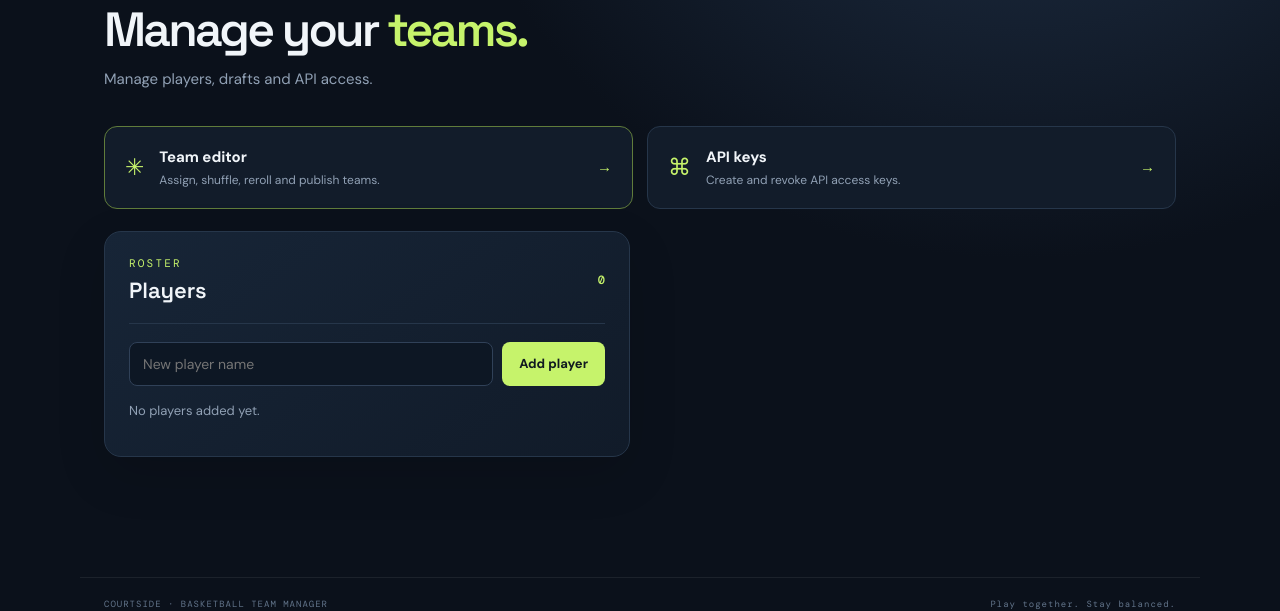
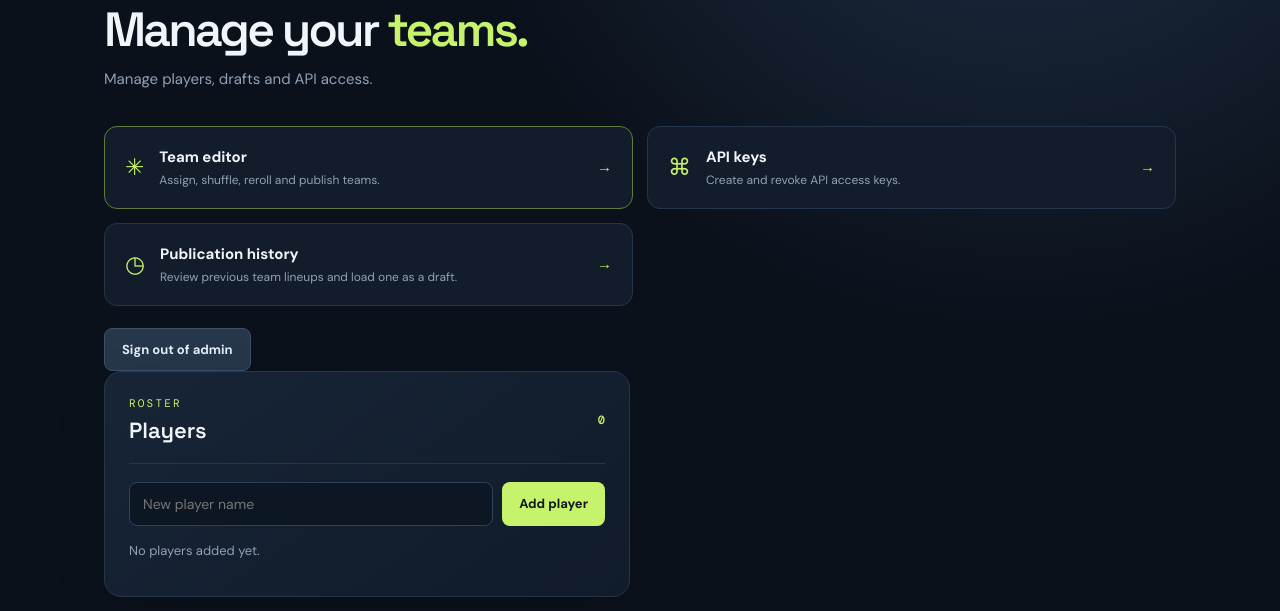
Before and after one commit to Hyagreev14/basketball-teams, a Flask app: page /manage/dashboard in a window 1280 px wide. Shown: the part 159-770 px from the top of the page. Run offline with Flask 3, Linux system fonts and the light colour scheme; the visitor is signed in with stand-in values (Sample User, id 1); data comes from the database, SQL or seed files in the repository; data that the repository does not hold is empty.

Commit message:
ui: link all admin tools from dashboard

```diff
--- a/templates/manage.html
+++ b/templates/manage.html
@@ -1,7 +1,8 @@
 {% extends "base.html" %}{% block title %}Admin dashboard{% endblock %}
 {% block content %}
 <section class="page-head"><p class="eyebrow">CONTROL ROOM</p><h1>Manage your <em>teams.</em></h1><p class="muted">Manage players, drafts and API access.</p></section>
-<div class="action-grid"><a class="action-card featured" href="{{ url_for('edit') }}"><span class="action-icon">✳</span><span><b>Team editor</b><small>Assign, shuffle, reroll and publish teams.</small></span><strong>→</strong></a><a class="action-card" href="{{ url_for('api_keys') }}"><span class="action-icon">⌘</span><span><b>API keys</b><small>Create and revoke API access keys.</small></span><strong>→</strong></a></div>
+<div class="action-grid"><a class="action-card featured" href="{{ url_for('edit') }}"><span class="action-icon">✳</span><span><b>Team editor</b><small>Assign, shuffle, reroll and publish teams.</small></span><strong>→</strong></a><a class="action-card" href="{{ url_for('api_keys') }}"><span class="action-icon">⌘</span><span><b>API keys</b><small>Create and revoke API access keys.</small></span><strong>→</strong></a><a class="action-card" href="{{ url_for('history') }}"><span class="action-icon">◷</span><span><b>Publication history</b><small>Review previous team lineups and load one as a draft.</small></span><strong>→</strong></a></div>
+<div class="dashboard-footer"><form method="post" action="{{ url_for('admin_logout') }}"><input type="hidden" name="_csrf" value="{{ csrf_token() }}"><button class="btn secondary">Sign out of admin</button></form></div>
 <div class="admin-columns single-column">
 <section class="panel"><div class="panel-title"><div><p class="eyebrow">ROSTER</p><h2>Players</h2></div><span class="count">{{ players|length }}</span></div>
 <form method="post" action="{{ url_for('manage_players') }}" class="inline-form"><input type="hidden" name="_csrf" value="{{ csrf_token() }}"><input name="name" placeholder="New player name" required maxlength="60"><button class="btn primary">Add player</button><input type="hidden" name="action" value="add"></form>
```
